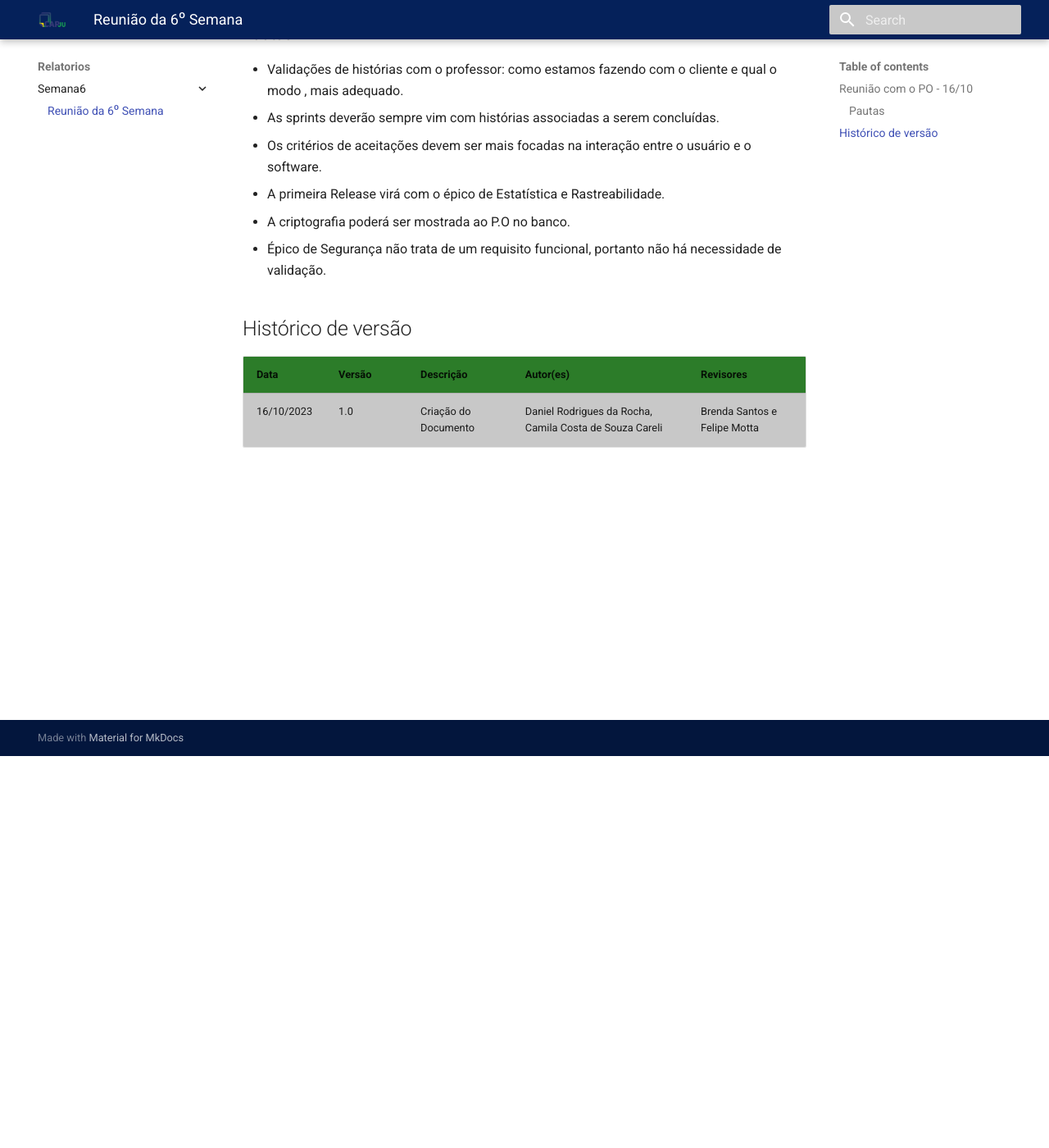
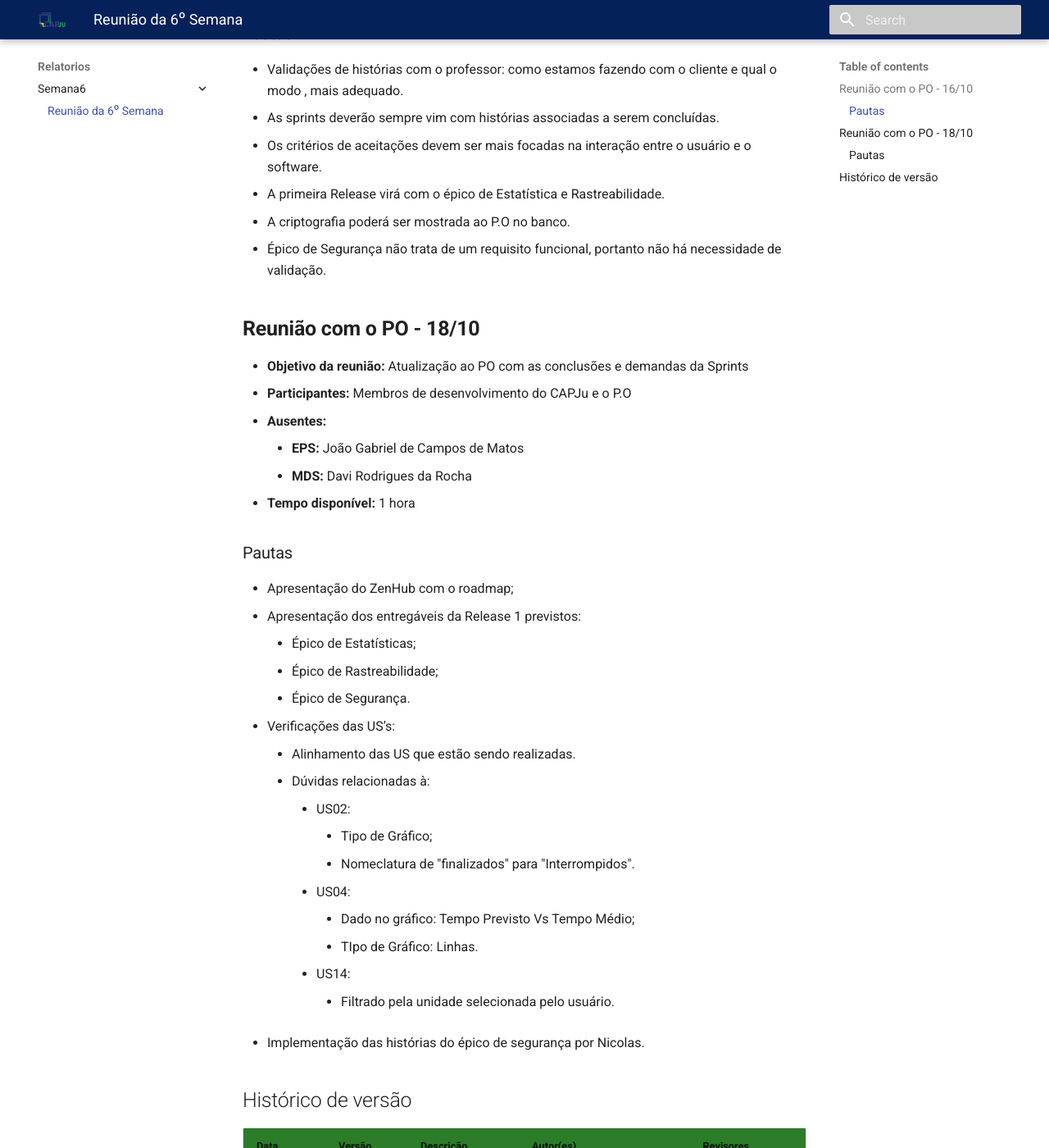
Before and after one commit to fga-eps-mds/2023-2-CAPJu-Doc, an MkDocs documentation site: the page built from docs/relatorios/semana6/semana6.md, in a window 1280 px wide and 1400 px high, scrolled down 478 px. Shown: the whole window at 82% size. Built offline with MkDocs 1.6.1 and Material for MkDocs 9.7.7, drawn with Linux system fonts in a browser that asks for light colours; some of the changed text lies outside the part shown.

Commit message:
Atualizando ata semana 6
Co-authored-by: Camila Careli <camilacareli@users.noreply.github.com>

```diff
--- a/docs/relatorios/semana6/semana6.md
+++ b/docs/relatorios/semana6/semana6.md
@@ -18,7 +18,37 @@
 - A criptografia poderá ser mostrada ao P.O no banco.
 - Épico de Segurança não trata de um requisito funcional, portanto não há necessidade de validação.
 
+## **Reunião com o PO - 18/10**
+
+- **Objetivo da reunião:** Atualização ao PO com as conclusões e demandas da Sprints
+- **Participantes:** Membros de desenvolvimento do CAPJu e o P.O
+- **Ausentes:**
+    - **EPS:** João Gabriel de Campos de Matos
+    - **MDS:** Davi Rodrigues da Rocha
+- **Tempo disponível:** 1 hora
+
+### Pautas
+
+- Apresentação do ZenHub com o roadmap;
+- Apresentação dos entregáveis da Release 1 previstos:
+    - Épico de Estatísticas;
+    - Épico de Rastreabilidade;
+    - Épico de Segurança.
+- Verificações das US’s:
+    - Alinhamento das US que estão sendo realizadas.
+    - Dúvidas relacionadas à:
+        - US02:
+            - Tipo de Gráfico;
+            - Nomeclatura de "finalizados" para "Interrompidos".
+        - US04:
+            - Dado no gráfico: Tempo Previsto Vs Tempo Médio;
+            - TIpo de Gráfico: Linhas.
+        - US14:
+            - Filtrado pela unidade selecionada pelo usuário.
+- Implementação das histórias do épico de segurança por Nicolas.
+
 ## Histórico de versão
 | Data | Versão | Descrição | Autor(es) | Revisores |
 | ---- | ---- | ---- | ---- | ---- |
 | 16/10/2023 | 1.0 | Criação do Documento | Daniel Rodrigues da Rocha, Camila Costa de Souza Careli | Brenda Santos e Felipe Motta |
+| 18/10/2023 | 2.0 | Atualização do Documento | Daniel Rodrigues da Rocha, Camila Costa de Souza Careli | Brenda Santos e Felipe Motta |
```
